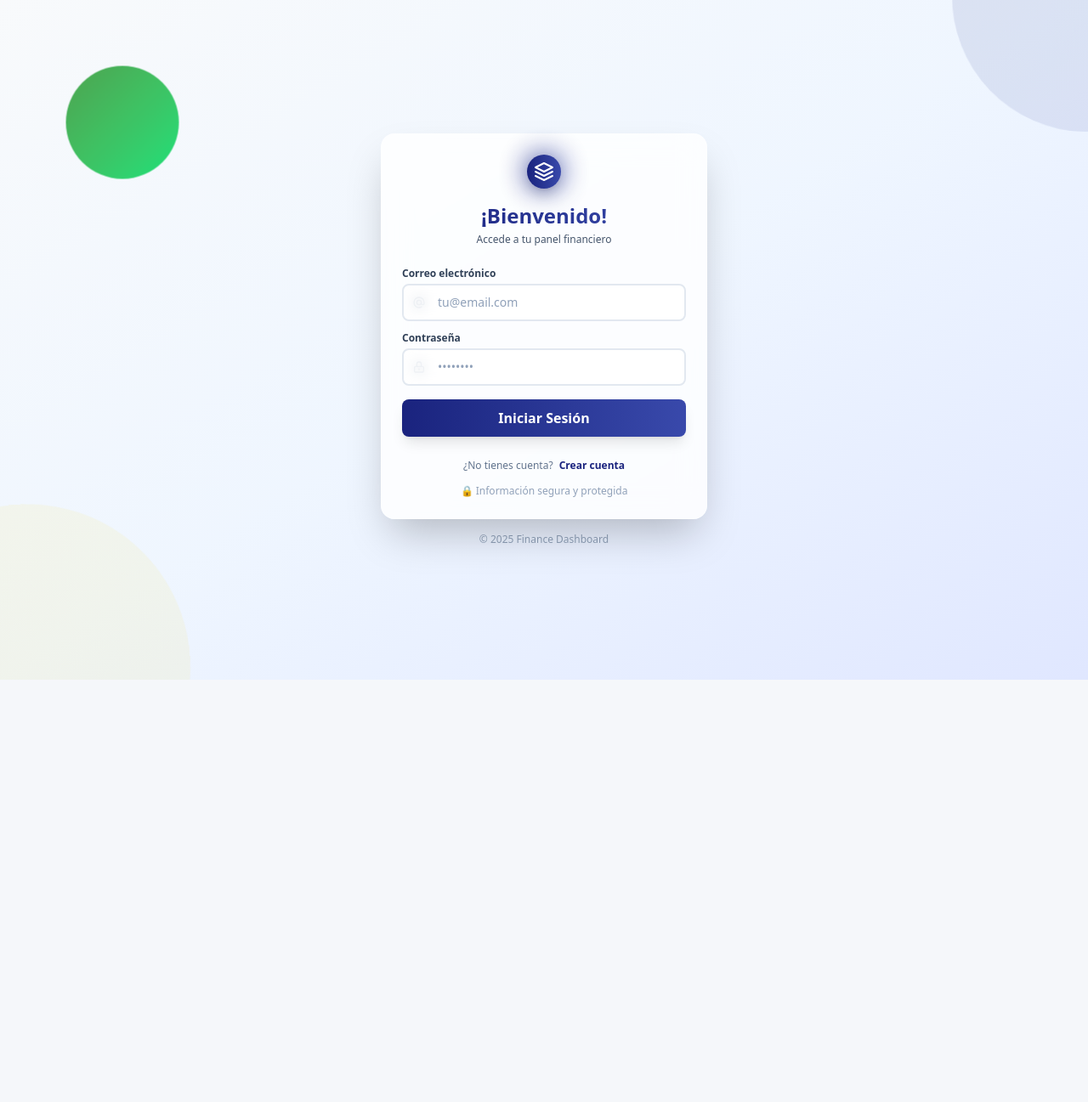
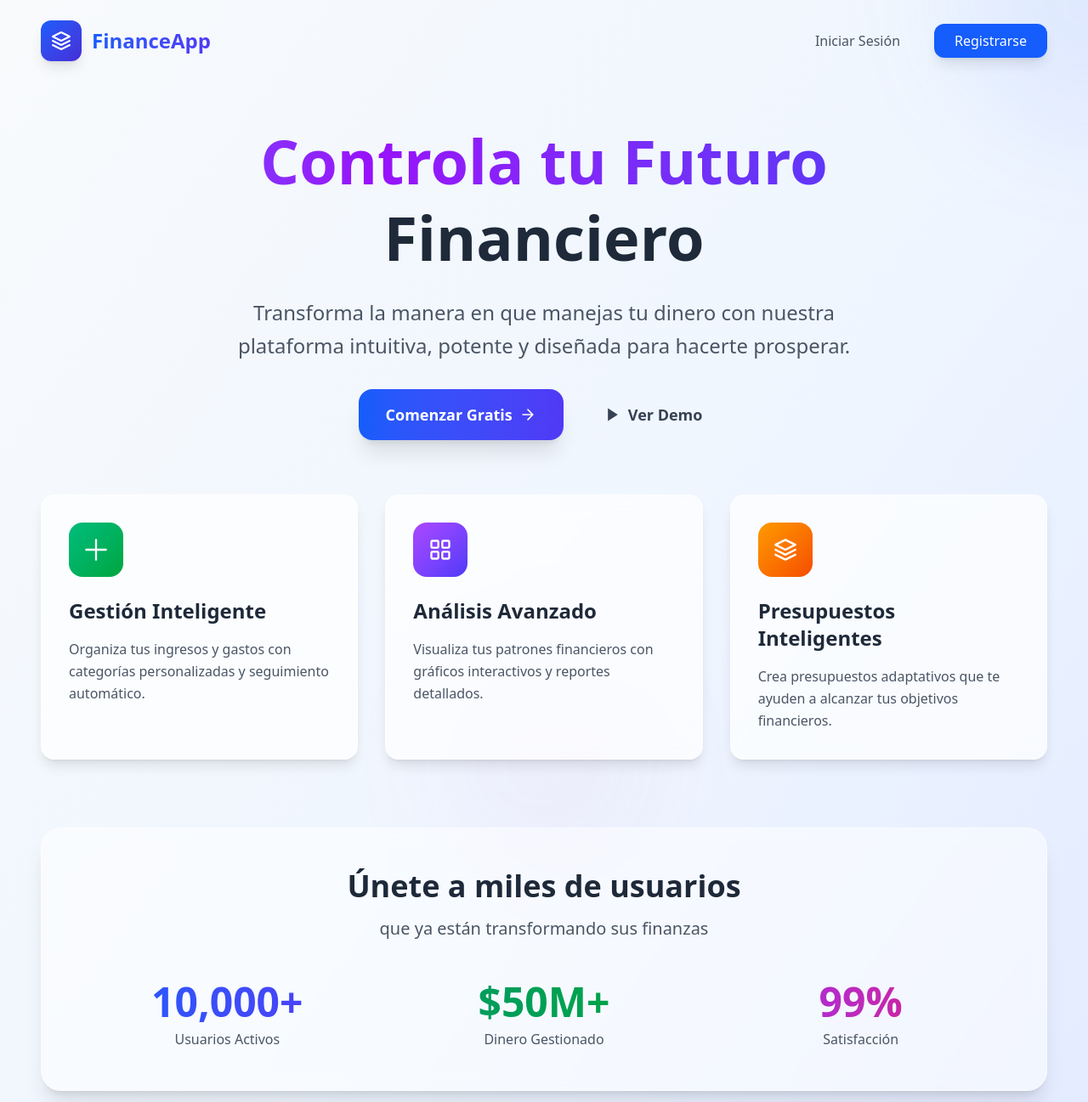
Before and after one commit to JJgarcia17/finance-dashboard, a Vue app: page / in a window 1280 px wide. Before the commit this address led to /login. Shown: the top 1297 px of the page at 85% size. Before the commit the page ends 800 px from the top, so only its background shows below. Built offline with nearby package versions, Linux system fonts and the light colour scheme; what vue-toast-notification would draw is missing.

Commit message:
feat: enhance Home page layout and add navigation links for login and registration

```diff
--- a/index.html
+++ b/index.html
@@ -4,7 +4,7 @@
     <meta charset="UTF-8" />
     <link rel="icon" type="image/svg+xml" href="/vite.svg" />
     <meta name="viewport" content="width=device-width, initial-scale=1.0" />
-    <title>Vite + Vue + TS</title>
+    <title>Finance Dashboard</title>
   </head>
   <body>
     <div id="app"></div>
--- a/src/router/index.ts
+++ b/src/router/index.ts
@@ -57,13 +57,13 @@ const router = createRouter({
 });
 
 // Protección de rutas y persistencia de sesión
-router.beforeEach((to, from, next) => {
+router.beforeEach((to, _from, next) => {
   const auth = useAuthStore();
   // Restaurar sesión si no está autenticado pero hay token
   if (!auth.isAuthenticated && localStorage.getItem('auth_token')) {
     auth.restoreSession();
   }
-  const publicPages = ['/login', '/register'];
+  const publicPages = ['/', '/login', '/register'];
   const authRequired = !publicPages.includes(to.path);
   if (authRequired && !auth.isAuthenticated) {
     return next('/login');
--- a/src/views/Home.vue
+++ b/src/views/Home.vue
@@ -1,81 +1,360 @@
 <template>
-  <div class="min-h-screen flex flex-col items-center justify-center bg-gradient-to-br from-[var(--color-bg)] to-[var(--color-primary-light)] animate-fade-in">
-    <!-- Header animado -->
-    <header class="flex flex-col items-center mb-10 animate-slide-down">
+  <div class="min-h-screen bg-gradient-to-br from-slate-50 via-blue-50 to-indigo-100 relative overflow-hidden">
+    <!-- Background decorations -->
+    <div class="absolute inset-0 overflow-hidden">
+      <div class="absolute -top-40 -right-40 w-80 h-80 bg-gradient-to-br from-blue-400/20 to-indigo-500/20 rounded-full blur-3xl animate-pulse"></div>
+      <div class="absolute -bottom-40 -left-40 w-96 h-96 bg-gradient-to-br from-emerald-400/20 to-blue-500/20 rounded-full blur-3xl animate-pulse delay-1000"></div>
+      <div class="absolute top-1/2 left-1/2 transform -translate-x-1/2 -translate-y-1/2 w-64 h-64 bg-gradient-to-br from-purple-400/10 to-pink-500/10 rounded-full blur-3xl animate-pulse delay-500"></div>
+    </div>
+
+    <!-- Navigation -->
+    <nav class="relative z-10 flex justify-between items-center p-6 lg:px-12">
       <div class="flex items-center gap-3">
-        <svg width="48" height="48" viewBox="0 0 56 56" fill="none" xmlns="http://www.w3.org/2000/svg" class="animate-bounce-slow">
-          <circle cx="28" cy="28" r="28" fill="var(--color-primary)" />
-          <path d="M18 32L26 40L38 24" stroke="var(--color-accent)" stroke-width="3.5" stroke-linecap="round" stroke-linejoin="round"/>
+        <div class="w-12 h-12 rounded-xl bg-gradient-to-br from-blue-600 to-indigo-700 flex items-center justify-center shadow-lg">
+          <svg width="24" height="24" fill="none" viewBox="0 0 24 24" class="text-white">
+            <path d="M12 2L2 7l10 5 10-5-10-5zM2 17l10 5 10-5M2 12l10 5 10-5" stroke="currentColor" stroke-width="2" stroke-linecap="round" stroke-linejoin="round"/>
           </svg>
-        <span class="text-2xl font-bold text-[var(--color-primary)] tracking-tight drop-shadow">Finance Dashboard</span>
         </div>
-      <span class="mt-2 text-sm text-[var(--color-muted)] tracking-wide">Tu espacio para la abundancia financiera</span>
-    </header>
+        <span class="text-2xl font-bold bg-gradient-to-r from-blue-600 to-indigo-600 bg-clip-text text-transparent">FinanceApp</span>
+      </div>
+      <div class="flex gap-4">
+        <router-link to="/login" class="px-6 py-2 text-gray-600 hover:text-blue-600 font-medium transition-colors">
+          Iniciar Sesión
+        </router-link>
+        <router-link to="/register" class="px-6 py-2 bg-blue-600 text-white rounded-xl hover:bg-blue-700 font-medium transition-all shadow-lg hover:shadow-xl">
+          Registrarse
+        </router-link>
+      </div>
+    </nav>
 
-    <!-- Card principal -->
-    <div class="bg-[var(--color-surface)] shadow-2xl rounded-3xl p-10 w-full max-w-lg border border-[var(--color-border)] relative animate-slide-up">
-      <h1 class="text-4xl font-extrabold mb-3 text-[var(--color-primary)] text-center tracking-tight animate-fade-in delay-200">Bienvenido</h1>
-      <p class="text-[var(--color-muted)] mb-8 text-center text-lg animate-fade-in delay-300">
-        Organiza, visualiza y controla tus finanzas personales con elegancia y facilidad.
+    <!-- Hero Section -->
+    <main class="relative z-10 max-w-7xl mx-auto px-6 lg:px-12 pt-12 pb-20">
+      <div class="text-center mb-16">
+        <h1 class="text-5xl lg:text-7xl font-bold mb-6 leading-tight">
+          <span class="bg-gradient-to-r from-blue-600 via-purple-600 to-indigo-600 bg-clip-text text-transparent animate-gradient">
+            Controla tu Futuro
+          </span>
+          <br>
+          <span class="text-gray-800">Financiero</span>
+        </h1>
+        <p class="text-xl lg:text-2xl text-gray-600 mb-8 max-w-3xl mx-auto leading-relaxed">
+          Transforma la manera en que manejas tu dinero con nuestra plataforma intuitiva,
+          potente y diseñada para hacerte prosperar.
         </p>
-      <button class="w-full py-3 px-4 rounded-xl bg-gradient-to-r from-[var(--color-primary)] to-[var(--color-primary-light)] text-white font-bold text-lg shadow-lg hover:scale-105 hover:shadow-xl transition-all duration-200 focus:outline-none focus:ring-2 focus:ring-[var(--color-accent)] animate-fade-in delay-400">
-        Empezar ahora
+        <div class="flex flex-col sm:flex-row gap-4 justify-center items-center">
+          <router-link to="/register"
+            class="group px-8 py-4 bg-gradient-to-r from-blue-600 to-indigo-600 text-white rounded-2xl font-semibold text-lg shadow-xl hover:shadow-2xl transition-all duration-300 hover:scale-105 flex items-center gap-2">
+            <span>Comenzar Gratis</span>
+            <svg width="20" height="20" fill="none" viewBox="0 0 24 24" class="group-hover:translate-x-1 transition-transform">
+              <path d="M5 12h14M12 5l7 7-7 7" stroke="currentColor" stroke-width="2" stroke-linecap="round" stroke-linejoin="round"/>
+            </svg>
+          </router-link>
+          <button @click="scrollToFeatures" class="px-8 py-4 text-gray-700 hover:text-blue-600 font-semibold text-lg transition-colors flex items-center gap-2">
+            <svg width="20" height="20" fill="none" viewBox="0 0 24 24">
+              <polygon points="5,3 19,12 5,21" fill="currentColor"/>
+            </svg>
+            <span>Ver Demo</span>
           </button>
-      <div class="absolute -top-6 -right-6 bg-[var(--color-accent)] rounded-full w-12 h-12 flex items-center justify-center shadow-lg animate-pop">
-        <svg width="24" height="24" fill="none" viewBox="0 0 24 24">
-          <path d="M12 2v20M2 12h20" stroke="var(--color-primary)" stroke-width="2.5" stroke-linecap="round"/>
-        </svg>
         </div>
       </div>
 
+      <!-- Features Preview Cards -->
+      <div class="grid md:grid-cols-3 gap-8 mb-20" ref="featuresRef">
+        <div class="group bg-white/70 backdrop-blur-sm rounded-2xl p-8 shadow-lg hover:shadow-2xl transition-all duration-300 hover:-translate-y-2 border border-white/50">
+          <div class="w-16 h-16 bg-gradient-to-br from-emerald-500 to-green-600 rounded-2xl flex items-center justify-center mb-6 group-hover:scale-110 transition-transform">
+            <svg width="28" height="28" fill="none" viewBox="0 0 24 24" class="text-white">
+              <path d="M12 2v20M2 12h20" stroke="currentColor" stroke-width="2" stroke-linecap="round"/>
+            </svg>
+          </div>
+          <h3 class="text-2xl font-bold text-gray-800 mb-4">Gestión Inteligente</h3>
+          <p class="text-gray-600 leading-relaxed">
+            Organiza tus ingresos y gastos con categorías personalizadas y seguimiento automático.
+          </p>
+        </div>
+
+        <div class="group bg-white/70 backdrop-blur-sm rounded-2xl p-8 shadow-lg hover:shadow-2xl transition-all duration-300 hover:-translate-y-2 border border-white/50">
+          <div class="w-16 h-16 bg-gradient-to-br from-purple-500 to-indigo-600 rounded-2xl flex items-center justify-center mb-6 group-hover:scale-110 transition-transform">
+            <svg width="28" height="28" fill="none" viewBox="0 0 24 24" class="text-white">
+              <rect x="3" y="3" width="7" height="7" rx="1" stroke="currentColor" stroke-width="2"/>
+              <rect x="14" y="3" width="7" height="7" rx="1" stroke="currentColor" stroke-width="2"/>
+              <rect x="14" y="14" width="7" height="7" rx="1" stroke="currentColor" stroke-width="2"/>
+              <rect x="3" y="14" width="7" height="7" rx="1" stroke="currentColor" stroke-width="2"/>
+            </svg>
+          </div>
+          <h3 class="text-2xl font-bold text-gray-800 mb-4">Análisis Avanzado</h3>
+          <p class="text-gray-600 leading-relaxed">
+            Visualiza tus patrones financieros con gráficos interactivos y reportes detallados.
+          </p>
+        </div>
+
+        <div class="group bg-white/70 backdrop-blur-sm rounded-2xl p-8 shadow-lg hover:shadow-2xl transition-all duration-300 hover:-translate-y-2 border border-white/50">
+          <div class="w-16 h-16 bg-gradient-to-br from-amber-500 to-orange-600 rounded-2xl flex items-center justify-center mb-6 group-hover:scale-110 transition-transform">
+            <svg width="28" height="28" fill="none" viewBox="0 0 24 24" class="text-white">
+              <path d="M12 2L2 7l10 5 10-5-10-5zM2 17l10 5 10-5M2 12l10 5 10-5" stroke="currentColor" stroke-width="2" stroke-linecap="round" stroke-linejoin="round"/>
+            </svg>
+          </div>
+          <h3 class="text-2xl font-bold text-gray-800 mb-4">Presupuestos Inteligentes</h3>
+          <p class="text-gray-600 leading-relaxed">
+            Crea presupuestos adaptativos que te ayuden a alcanzar tus objetivos financieros.
+          </p>
+        </div>
+      </div>
+
+      <!-- Stats Section -->
+      <div class="bg-white/50 backdrop-blur-sm rounded-3xl p-12 border border-white/50 shadow-xl">
+        <div class="text-center mb-12">
+          <h2 class="text-4xl font-bold text-gray-800 mb-4">Únete a miles de usuarios</h2>
+          <p class="text-xl text-gray-600">que ya están transformando sus finanzas</p>
+        </div>
+        <div class="grid grid-cols-1 md:grid-cols-3 gap-8">
+          <div class="text-center">
+            <div class="text-4xl lg:text-5xl font-bold bg-gradient-to-r from-blue-600 to-indigo-600 bg-clip-text text-transparent mb-2">
+              10,000+
+            </div>
+            <p class="text-gray-600 font-medium">Usuarios Activos</p>
+          </div>
+          <div class="text-center">
+            <div class="text-4xl lg:text-5xl font-bold bg-gradient-to-r from-emerald-600 to-green-600 bg-clip-text text-transparent mb-2">
+              $50M+
+            </div>
+            <p class="text-gray-600 font-medium">Dinero Gestionado</p>
+          </div>
+          <div class="text-center">
+            <div class="text-4xl lg:text-5xl font-bold bg-gradient-to-r from-purple-600 to-pink-600 bg-clip-text text-transparent mb-2">
+              99%
+            </div>
+            <p class="text-gray-600 font-medium">Satisfacción</p>
+          </div>
+        </div>
+      </div>
+
+      <!-- CTA Section -->
+      <div class="text-center mt-20">
+        <h2 class="text-4xl lg:text-5xl font-bold text-gray-800 mb-6">
+          ¿Listo para tomar el control?
+        </h2>
+        <p class="text-xl text-gray-600 mb-8 max-w-2xl mx-auto">
+          Comienza tu viaje hacia la libertad financiera hoy mismo.
+          Es gratis, es fácil y puede cambiar tu vida.
+        </p>
+        <router-link to="/register"
+          class="inline-flex items-center gap-3 px-10 py-5 bg-gradient-to-r from-blue-600 to-indigo-600 text-white rounded-2xl font-bold text-xl shadow-2xl hover:shadow-3xl transition-all duration-300 hover:scale-105">
+          <span>Empezar Ahora</span>
+          <svg width="24" height="24" fill="none" viewBox="0 0 24 24">
+            <path d="M5 12h14M12 5l7 7-7 7" stroke="currentColor" stroke-width="2" stroke-linecap="round" stroke-linejoin="round"/>
+          </svg>
+        </router-link>
+        <p class="text-sm text-gray-500 mt-4">No requiere tarjeta de crédito • Configuración en 2 minutos</p>
+      </div>
+    </main>
+
     <!-- Footer -->
-    <footer class="mt-12 text-xs text-[var(--color-muted)] animate-fade-in delay-500">&copy; 2025 Finance Dashboard</footer>
+    <footer class="relative z-10 text-center py-8 text-gray-500">
+      <p>&copy; 2025 FinanceApp. Diseñado para tu prosperidad.</p>
+    </footer>
   </div>
 </template>
 
 <script setup lang="ts">
-// Página Home aún más interactiva y elegante
+import { ref, onMounted } from 'vue';
+
+const featuresRef = ref<HTMLElement>();
+
+const scrollToFeatures = () => {
+  featuresRef.value?.scrollIntoView({
+    behavior: 'smooth',
+    block: 'center'
+  });
+};
+
+// Animations on mount
+onMounted(() => {
+  // Add scroll animations
+  const observerOptions = {
+    threshold: 0.1,
+    rootMargin: '0px 0px -50px 0px'
+  };
+
+  const observer = new IntersectionObserver((entries) => {
+    entries.forEach((entry) => {
+      if (entry.isIntersecting) {
+        entry.target.classList.add('animate-in');
+      }
+    });
+  }, observerOptions);
+
+  // Observe feature cards
+  const cards = document.querySelectorAll('[data-animate]');
+  cards.forEach((card) => observer.observe(card));
+});
 </script>
 
 <style scoped>
-@keyframes fade-in {
-  from { opacity: 0; }
-  to { opacity: 1; }
+/* Gradients animados */
+@keyframes gradient {
+  0% { background-position: 0% 50%; }
+  50% { background-position: 100% 50%; }
+  100% { background-position: 0% 50%; }
 }
-@keyframes slide-up {
-  from { transform: translateY(40px); opacity: 0; }
-  to { transform: translateY(0); opacity: 1; }
+
+.animate-gradient {
+  background-size: 200% 200%;
+  animation: gradient 4s ease infinite;
 }
-@keyframes slide-down {
-  from { transform: translateY(-40px); opacity: 0; }
-  to { transform: translateY(0); opacity: 1; }
+
+/* Efectos de entrada suaves */
+@keyframes fadeInUp {
+  from {
+    opacity: 0;
+    transform: translateY(30px);
   }
-@keyframes bounce-slow {
-  0%, 100% { transform: translateY(0); }
+  to {
+    opacity: 1;
+    transform: translateY(0);
+  }
+}
+
+@keyframes fadeInLeft {
+  from {
+    opacity: 0;
+    transform: translateX(-30px);
+  }
+  to {
+    opacity: 1;
+    transform: translateX(0);
+  }
+}
+
+@keyframes fadeInRight {
+  from {
+    opacity: 0;
+    transform: translateX(30px);
+  }
+  to {
+    opacity: 1;
+    transform: translateX(0);
+  }
+}
+
+@keyframes float {
+  0%, 100% { transform: translateY(0px); }
   50% { transform: translateY(-10px); }
 }
-@keyframes pop {
-  0% { transform: scale(0.7); opacity: 0; }
-  80% { transform: scale(1.1); opacity: 1; }
-  100% { transform: scale(1); opacity: 1; }
+
+@keyframes pulse-glow {
+  0%, 100% {
+    box-shadow: 0 0 20px rgba(59, 130, 246, 0.3);
   }
-.animate-fade-in {
-  animation: fade-in 1s ease;
+  50% {
+    box-shadow: 0 0 40px rgba(59, 130, 246, 0.6), 0 0 80px rgba(59, 130, 246, 0.3);
   }
-.animate-slide-up {
-  animation: slide-up 0.8s cubic-bezier(.4,2,.6,1) 0.1s both;
 }
-.animate-slide-down {
-  animation: slide-down 0.8s cubic-bezier(.4,2,.6,1) 0.1s both;
+
+/* Clases de animación */
+.animate-in {
+  animation: fadeInUp 0.8s ease-out forwards;
 }
-.animate-bounce-slow {
-  animation: bounce-slow 2.5s infinite;
+
+.animate-float {
+  animation: float 3s ease-in-out infinite;
 }
-.animate-pop {
-  animation: pop 0.7s cubic-bezier(.4,2,.6,1) 0.2s both;
+
+.animate-pulse-glow {
+  animation: pulse-glow 2s ease-in-out infinite;
 }
-.delay-200 { animation-delay: 0.2s; }
-.delay-300 { animation-delay: 0.3s; }
-.delay-400 { animation-delay: 0.4s; }
-.delay-500 { animation-delay: 0.5s; }
+
+/* Efectos hover mejorados */
+.group:hover .group-hover\:scale-110 {
+  transform: scale(1.1);
+}
+
+.group:hover .group-hover\:translate-x-1 {
+  transform: translateX(0.25rem);
+}
+
+/* Responsive improvements */
+@media (max-width: 768px) {
+  .text-5xl {
+    font-size: 2.5rem;
+    line-height: 1.1;
+  }
+
+  .lg\:text-7xl {
+    font-size: 3rem;
+    line-height: 1.1;
+  }
+
+  .text-xl {
+    font-size: 1.125rem;
+  }
+
+  .lg\:text-2xl {
+    font-size: 1.25rem;
+  }
+}
+
+/* Glass morphism effect */
+.backdrop-blur-sm {
+  backdrop-filter: blur(8px);
+  -webkit-backdrop-filter: blur(8px);
+}
+
+/* Enhanced shadows */
+.shadow-3xl {
+  box-shadow:
+    0 35px 60px -12px rgba(0, 0, 0, 0.25),
+    0 0 0 1px rgba(255, 255, 255, 0.05);
+}
+
+/* Smooth transitions for all interactive elements */
+* {
+  transition-timing-function: cubic-bezier(0.4, 0, 0.2, 1);
+}
+
+/* Button hover effects */
+.hover\:scale-105:hover {
+  transform: scale(1.05);
+}
+
+.hover\:-translate-y-2:hover {
+  transform: translateY(-0.5rem);
+}
+
+/* Loading states */
+@keyframes shimmer {
+  0% { background-position: -200px 0; }
+  100% { background-position: calc(200px + 100%) 0; }
+}
+
+.animate-shimmer {
+  background: linear-gradient(90deg, #f0f0f0 25%, #e0e0e0 50%, #f0f0f0 75%);
+  background-size: 200px 100%;
+  animation: shimmer 1.5s infinite;
+}
+
+/* Focus states for accessibility */
+.focus\:ring-2:focus {
+  outline: 2px solid transparent;
+  outline-offset: 2px;
+  box-shadow: 0 0 0 2px #3b82f6;
+}
+
+/* Custom scrollbar */
+::-webkit-scrollbar {
+  width: 8px;
+}
+
+::-webkit-scrollbar-track {
+  background: rgba(0, 0, 0, 0.1);
+  border-radius: 4px;
+}
+
+::-webkit-scrollbar-thumb {
+  background: rgba(59, 130, 246, 0.3);
+  border-radius: 4px;
+}
+
+::-webkit-scrollbar-thumb:hover {
+  background: rgba(59, 130, 246, 0.5);
+}
 </style>
```
Lines whose indentation alone changed are shown as unchanged.
